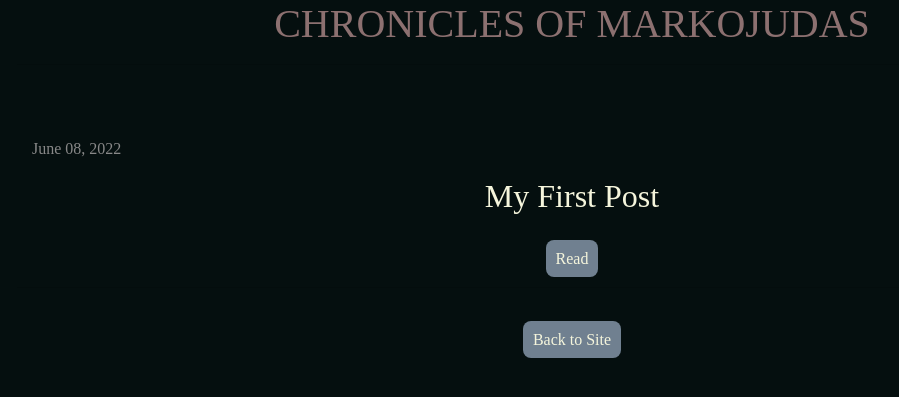
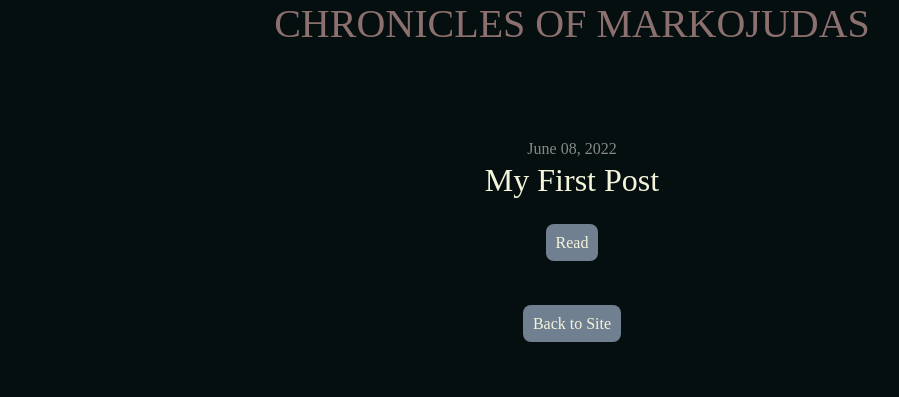
Before and after one commit to Markojudas/chronicles, a Jekyll site: the page built from index.html, in a window 1280 px wide. Shown: the top 397 px of the page, without its empty margins (68-967 px from the left). Built offline with Jekyll 4.4.1, drawn with Linux system fonts in a browser that asks for light colours; nearby versions of some CDN libraries; some web fonts are replaced.

Commit message:
changed the alignment of the date

```diff
--- a/_includes/blog.html
+++ b/_includes/blog.html
@@ -3,7 +3,7 @@
         <!-- POST -->
         {% for post in site.posts %}
         <div class="post-date">
-            <p>{{ post.date | date: "%B %d, %Y" }}</p>
+            {{ post.date | date: "%B %d, %Y" }}
         </div>
         <h2><a href="{{ post.url | relative_url }}">{{ post.title }}</a></h2>
 
```
